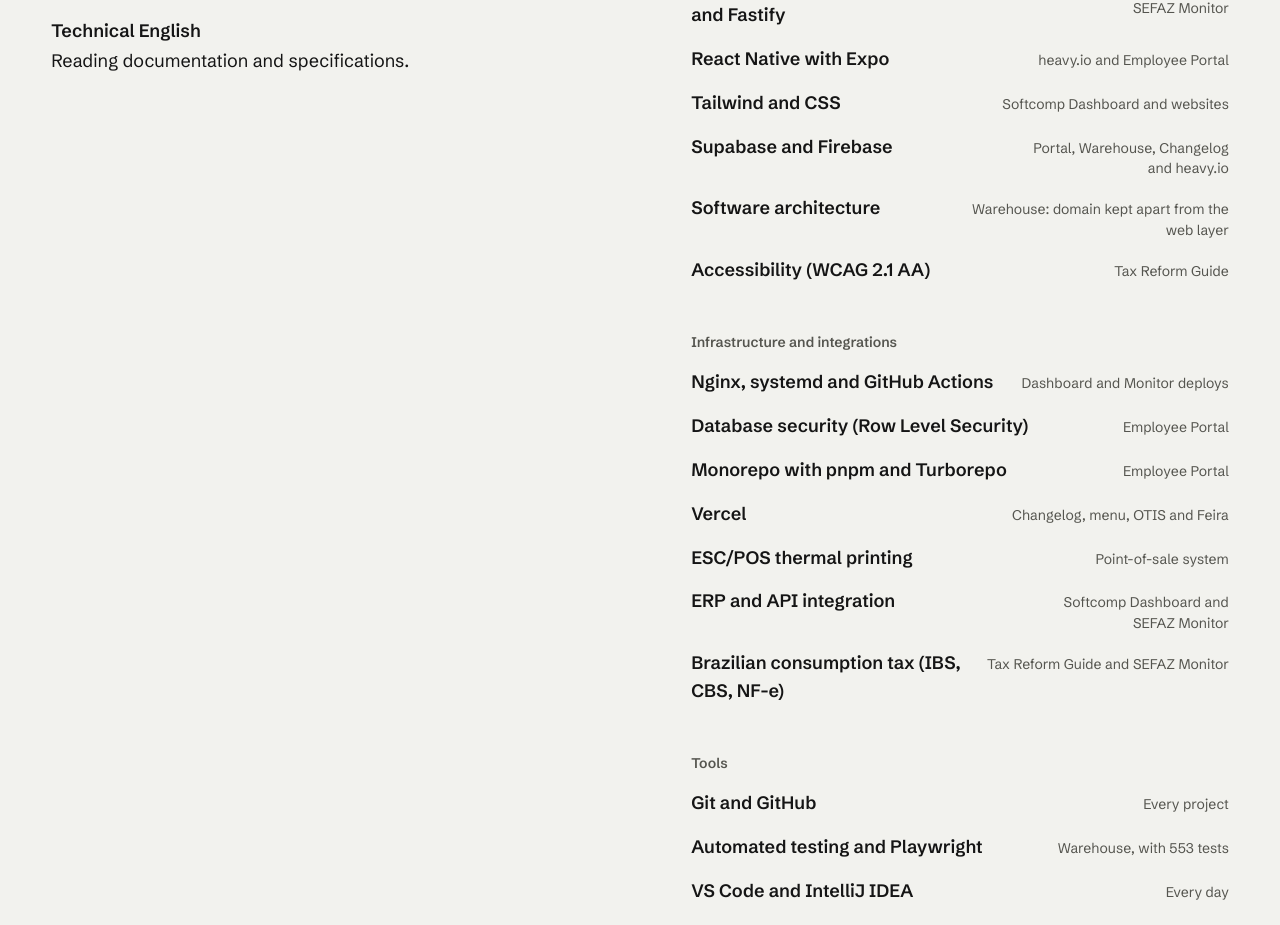
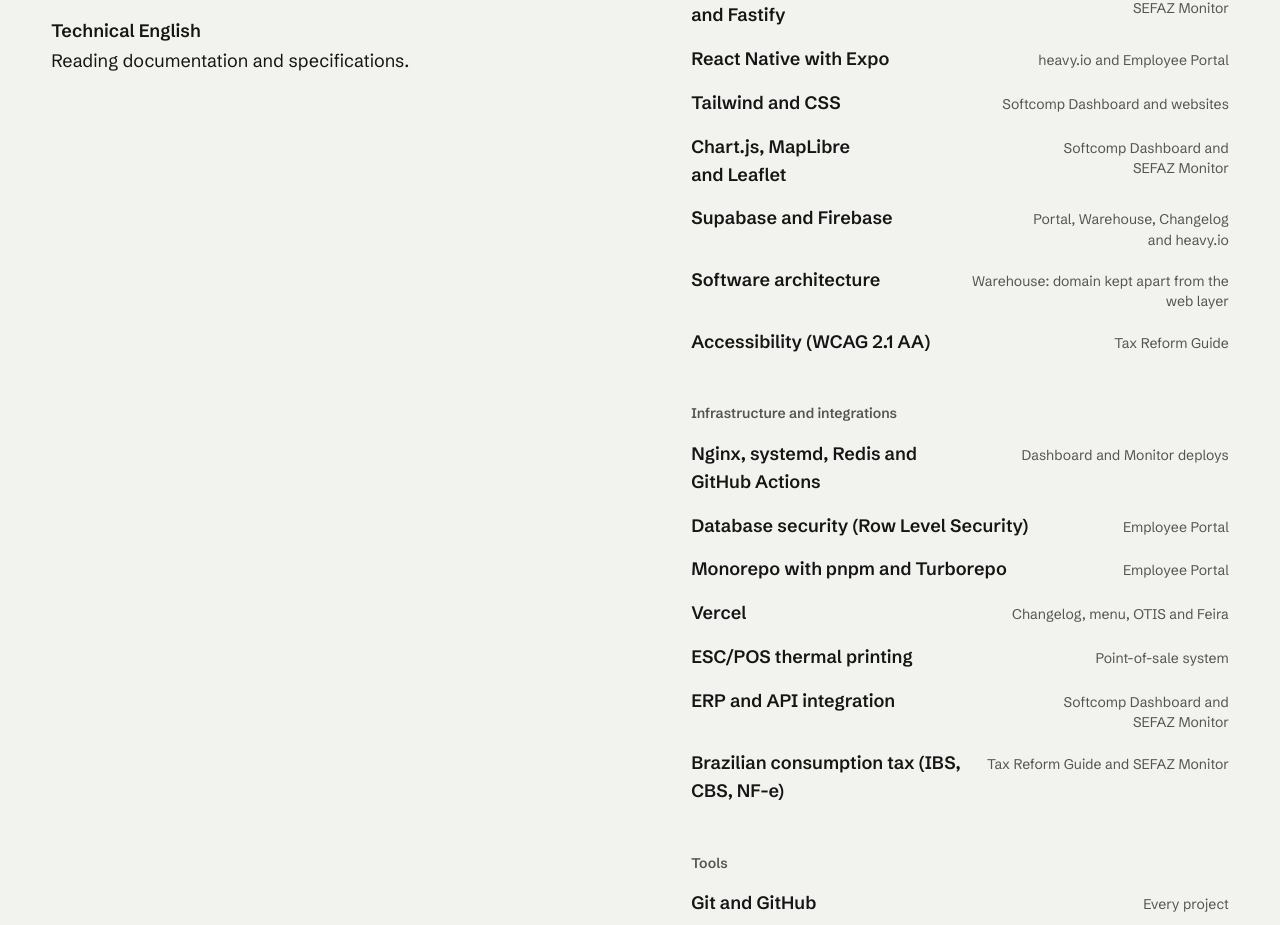
Before and after one commit to bieleckydev/portifolio, a React (Vite) app: page / in a window 1280 px wide. Shown: the part 4946-5871 px from the top of the page. Built offline with nearby package versions, Linux system fonts and the light colour scheme; no server answers.

Commit message:
content: adiciona Redis, Chart.js e mapas às habilidades

```diff
--- a/src/i18n/en.js
+++ b/src/i18n/en.js
@@ -143,6 +143,7 @@ export const en = {
           { name: 'Node.js with Express and Fastify', value: 'Softcomp Dashboard and SEFAZ Monitor' },
           { name: 'React Native with Expo', value: 'heavy.io and Employee Portal' },
           { name: 'Tailwind and CSS', value: 'Softcomp Dashboard and websites' },
+          { name: 'Chart.js, MapLibre and Leaflet', value: 'Softcomp Dashboard and SEFAZ Monitor' },
           { name: 'Supabase and Firebase', value: 'Portal, Warehouse, Changelog and heavy.io' },
           { name: 'Software architecture', value: 'Warehouse: domain kept apart from the web layer' },
           { name: 'Accessibility (WCAG 2.1 AA)', value: 'Tax Reform Guide' }
@@ -151,7 +152,7 @@ export const en = {
       {
         label: 'Infrastructure and integrations',
         rows: [
-          { name: 'Nginx, systemd and GitHub Actions', value: 'Dashboard and Monitor deploys' },
+          { name: 'Nginx, systemd, Redis and GitHub Actions', value: 'Dashboard and Monitor deploys' },
           { name: 'Database security (Row Level Security)', value: 'Employee Portal' },
           { name: 'Monorepo with pnpm and Turborepo', value: 'Employee Portal' },
           { name: 'Vercel', value: 'Changelog, menu, OTIS and Feira' },
--- a/src/i18n/pt.js
+++ b/src/i18n/pt.js
@@ -143,6 +143,7 @@ export const pt = {
           { name: 'Node.js com Express e Fastify', value: 'Painel Softcomp e Monitor SEFAZ' },
           { name: 'React Native com Expo', value: 'heavy.io e Portal do Colaborador' },
           { name: 'Tailwind e CSS', value: 'Painel Softcomp e sites' },
+          { name: 'Chart.js, MapLibre e Leaflet', value: 'Painel Softcomp e Monitor SEFAZ' },
           { name: 'Supabase e Firebase', value: 'Portal, Almoxarifado, Changelog e heavy.io' },
           { name: 'Arquitetura de software', value: 'Almoxarifado: domínio separado da camada web' },
           { name: 'Acessibilidade (WCAG 2.1 AA)', value: 'Guia da Reforma Tributária' }
@@ -151,7 +152,7 @@ export const pt = {
       {
         label: 'Infraestrutura e integrações',
         rows: [
-          { name: 'Nginx, systemd e GitHub Actions', value: 'Deploy do Painel e do Monitor' },
+          { name: 'Nginx, systemd, Redis e GitHub Actions', value: 'Deploy do Painel e do Monitor' },
           { name: 'Segurança no banco (Row Level Security)', value: 'Portal do Colaborador' },
           { name: 'Monorepo com pnpm e Turborepo', value: 'Portal do Colaborador' },
           { name: 'Vercel', value: 'Changelog, cardápio, OTIS e Feira' },
--- a/src/i18n/zh.js
+++ b/src/i18n/zh.js
@@ -143,6 +143,7 @@ export const zh = {
           { name: 'Node.js（Express、Fastify）', value: 'Softcomp 面板和 SEFAZ 监控' },
           { name: 'React Native（Expo）', value: 'heavy.io 和员工门户' },
           { name: 'Tailwind 和 CSS', value: 'Softcomp 面板和网站' },
+          { name: 'Chart.js、MapLibre 和 Leaflet', value: 'Softcomp 面板和 SEFAZ 监控' },
           { name: 'Supabase 和 Firebase', value: '员工门户、仓储系统、更新日志和 heavy.io' },
           { name: '软件架构', value: '仓储系统：领域层与网页层分离' },
           { name: '无障碍（WCAG 2.1 AA）', value: '税制改革指南' }
@@ -151,7 +152,7 @@ export const zh = {
       {
         label: '基础设施与集成',
         rows: [
-          { name: 'Nginx、systemd 和 GitHub Actions', value: '面板和监控的部署' },
+          { name: 'Nginx、systemd、Redis 和 GitHub Actions', value: '面板和监控的部署' },
           { name: '数据库安全（行级安全 RLS）', value: '员工门户' },
           { name: 'pnpm 与 Turborepo 单仓库', value: '员工门户' },
           { name: 'Vercel', value: '更新日志、菜单、OTIS 和 Feira' },
```
